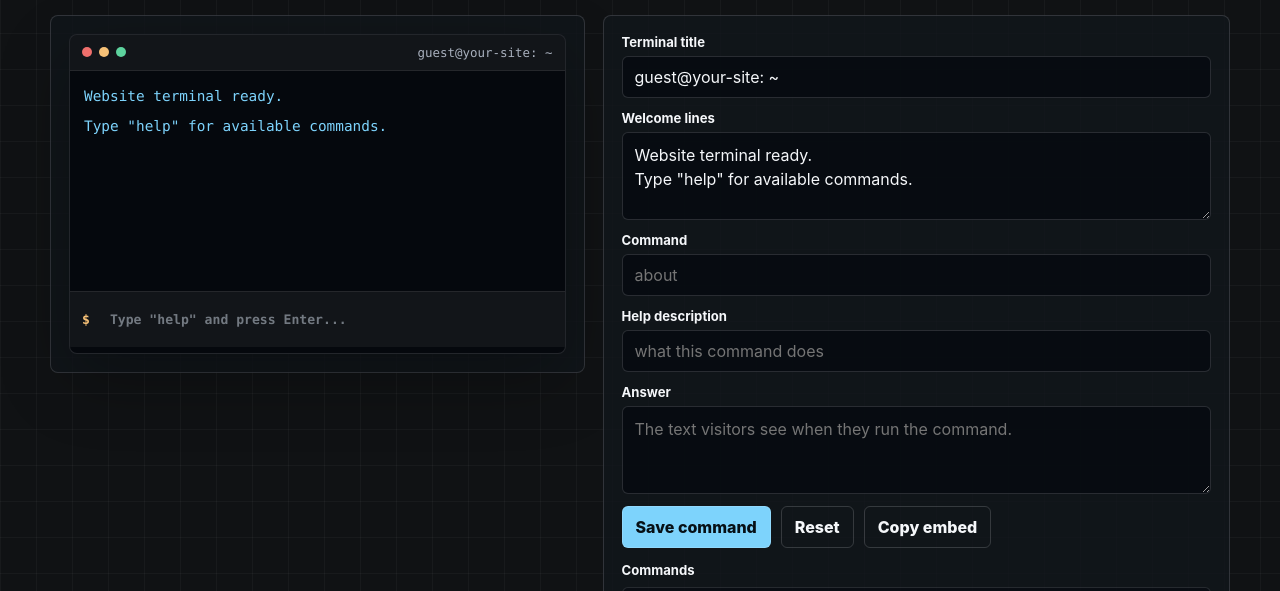
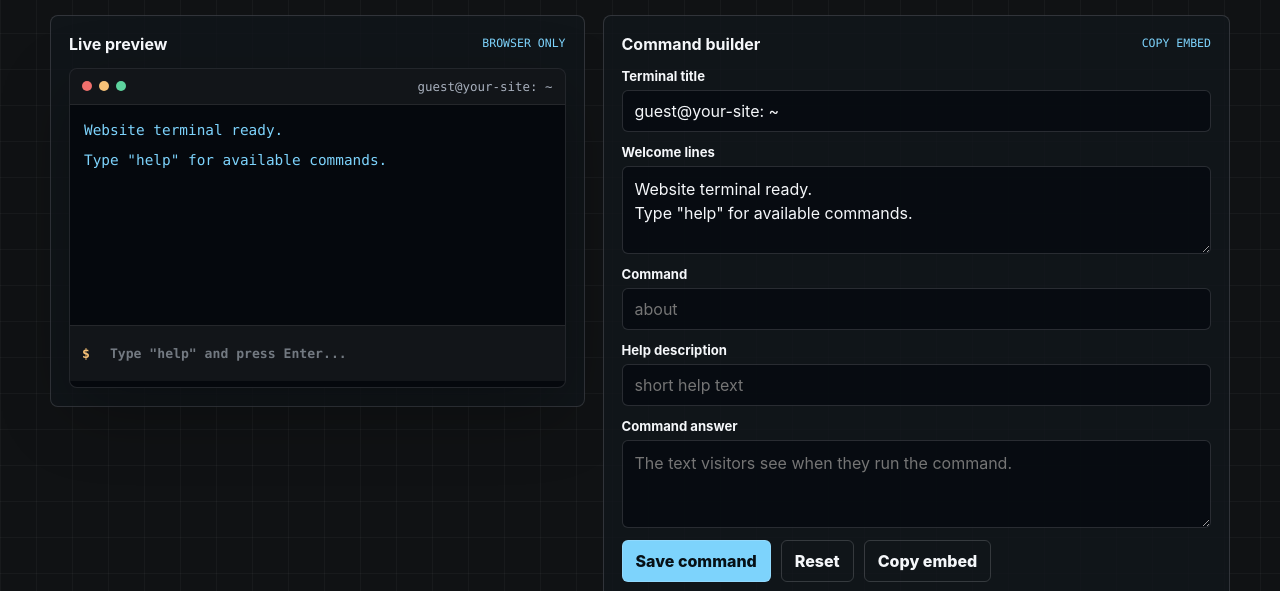
Before and after one commit to MIR4ZZZ/website-terminal, a website: page index.html in a window 1280 px wide. Shown: the part 147-738 px from the top of the page. Drawn offline with Linux system fonts and the light colour scheme.

Commit message:
Polish repository for public reuse

```diff
--- a/builder.js
+++ b/builder.js
@@ -11,9 +11,9 @@
         description: 'what this is',
         text: 'A browser-only terminal element for a normal website.',
       },
-      projects: {
-        description: 'example output',
-        text: '1. Add your own commands\n2. Preview visitor responses\n3. Copy the embed code',
+      features: {
+        description: 'what it can do',
+        text: '1. Add custom commands\n2. Preview visitor responses\n3. Copy a safe embed snippet',
       },
       contact: {
         description: 'contact path',
--- a/index.html
+++ b/index.html
@@ -38,7 +38,8 @@
       }
 
       h1,
-      p {
+      p,
+      h2 {
         margin: 0;
       }
 
@@ -54,6 +55,11 @@
         line-height: 1.65;
       }
 
+      h2 {
+        font-size: 1rem;
+        letter-spacing: 0;
+      }
+
       .builder-grid {
         display: grid;
         grid-template-columns: minmax(320px, 0.92fr) minmax(340px, 1.08fr);
@@ -66,6 +72,21 @@
         border-radius: 8px;
         padding: 18px;
         background: rgba(18, 22, 28, 0.82);
+      }
+
+      .panel-header {
+        display: flex;
+        align-items: center;
+        justify-content: space-between;
+        gap: 12px;
+        margin-bottom: 14px;
+      }
+
+      .panel-kicker {
+        color: #7dd3fc;
+        font-family: "JetBrains Mono", "Fira Code", Consolas, monospace;
+        font-size: 0.72rem;
+        text-transform: uppercase;
       }
 
       .builder-form,
@@ -190,10 +211,19 @@
 
       <section class="builder-grid" aria-label="Terminal builder">
         <div class="panel">
+          <div class="panel-header">
+            <h2>Live preview</h2>
+            <p class="panel-kicker">browser only</p>
+          </div>
           <div id="site-terminal"></div>
         </div>
 
         <aside class="panel">
+          <div class="panel-header">
+            <h2>Command builder</h2>
+            <p class="panel-kicker">copy embed</p>
+          </div>
+
           <form class="builder-form" id="builderForm">
             <div class="field">
               <label for="titleInput">Terminal title</label>
@@ -212,11 +242,11 @@
 
             <div class="field">
               <label for="descriptionInput">Help description</label>
-              <input id="descriptionInput" type="text" placeholder="what this command does" />
+              <input id="descriptionInput" type="text" placeholder="short help text" />
             </div>
 
             <div class="field">
-              <label for="answerInput">Answer</label>
+              <label for="answerInput">Command answer</label>
               <textarea id="answerInput" placeholder="The text visitors see when they run the command."></textarea>
             </div>
 
```
Also changed, not shown: CONTRIBUTING.md (added, +15 -0 lines), SECURITY.md (added, +11 -0 lines), package.json (added, +34 -0 lines), .github/workflows/checks.yml (added), README.md, assets/demo.png (added).
